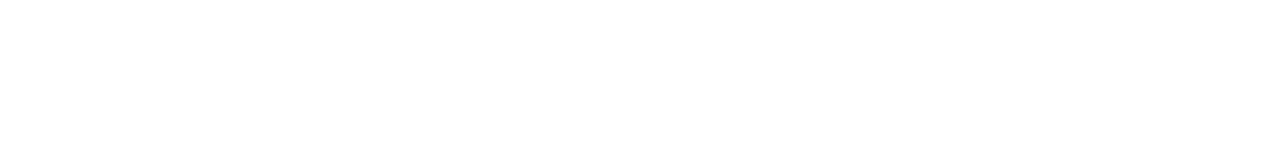
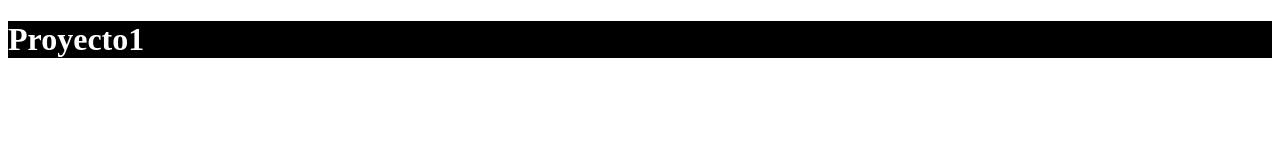
Before and after one commit to CristianMarchant/TrabajosBootcamp, a plain HTML site: page Proyecto.html in a window 1280 px wide. Drawn offline with Linux system fonts and the light colour scheme.

Commit message:
intento2

```diff
--- a/Proyecto.html
+++ b/Proyecto.html
@@ -2,7 +2,10 @@
 <html lang="en">
 <head>
     <title>Proyecto</title>
-
+    <link rel="stylesheet" href="./Styles.css">
+<header>
+    <h1>Proyecto1</h1>
+</header>
 </head>
 <body>
     <Div>
--- a/Styles.css
+++ b/Styles.css
@@ -0,0 +1,4 @@
+header{
+    color: white;
+    background-color: black;
+}
```
